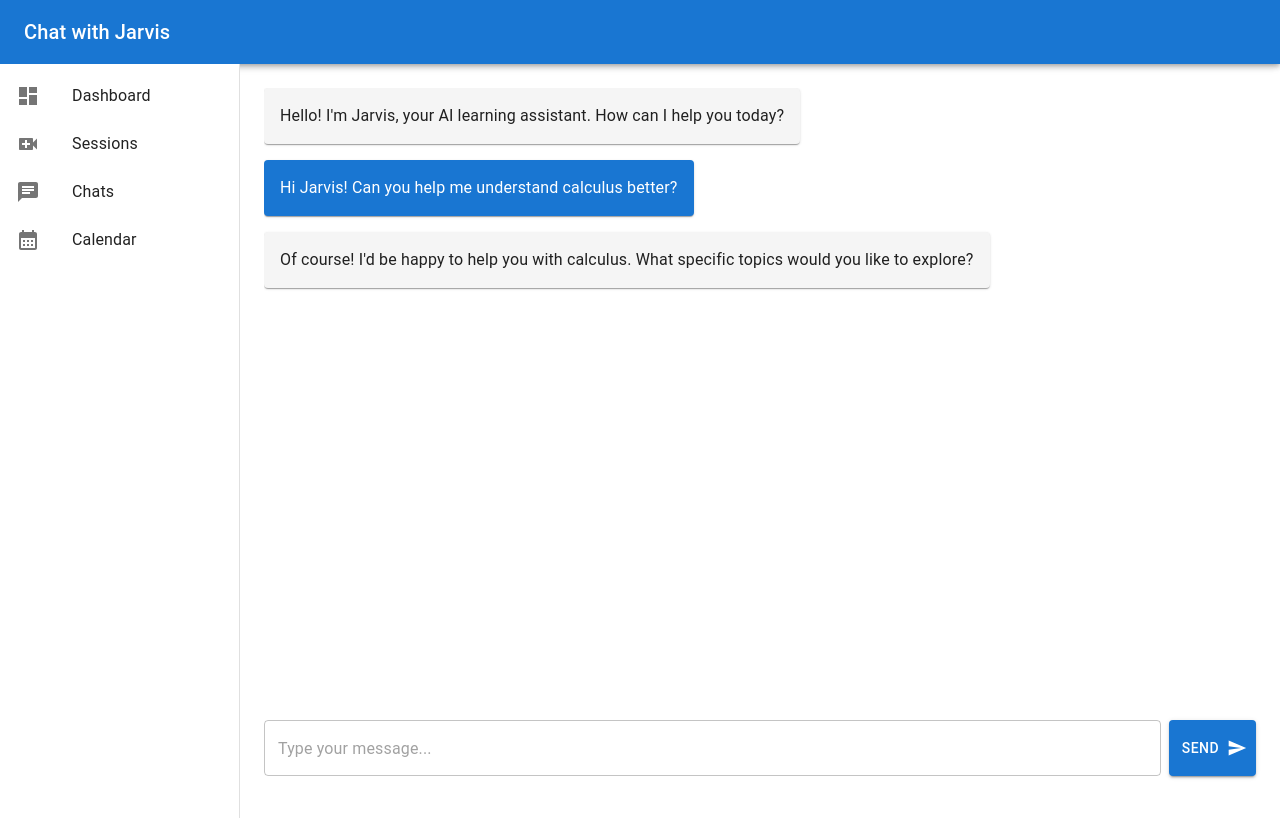
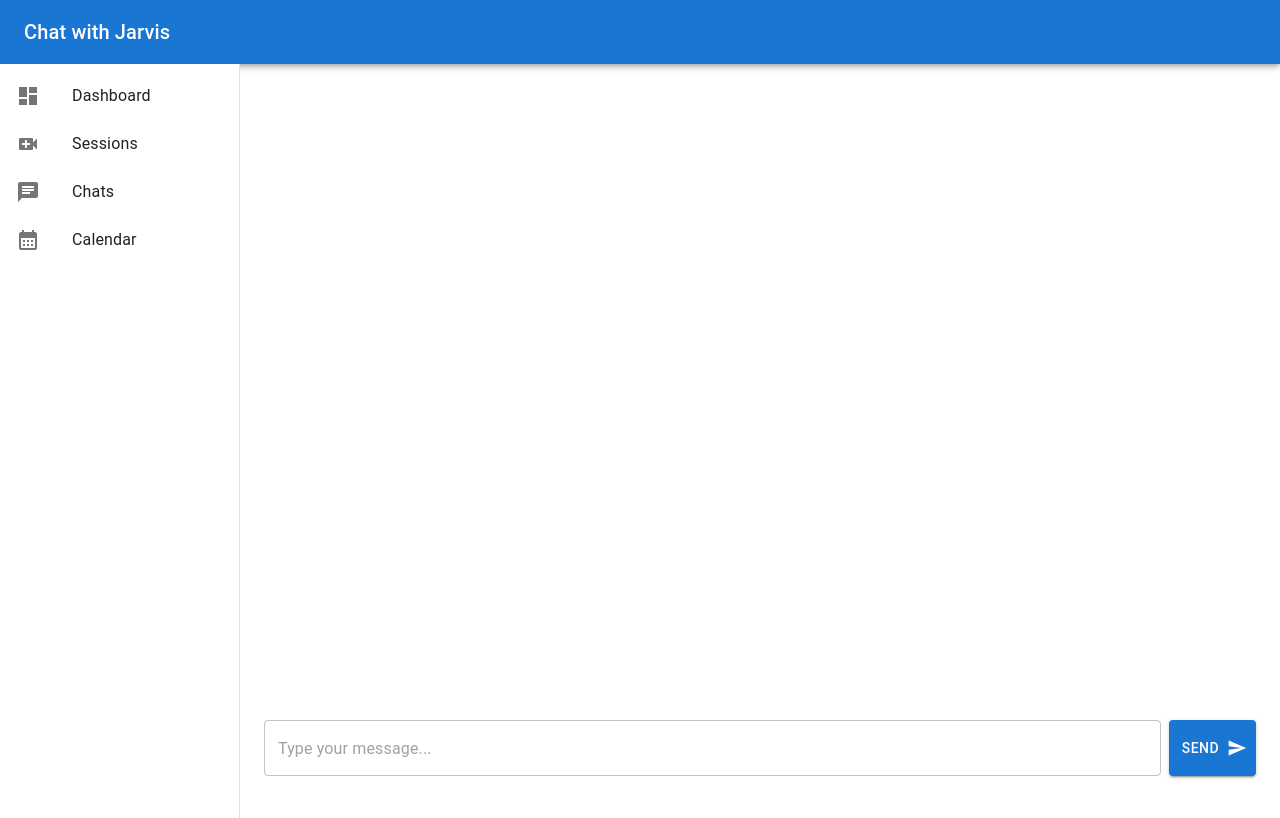
Before and after one commit to arvind-girish12/Hackathon-mesa, a React (Vite) app in the folder frontend/: page /chatbot in a window 1280 px wide. Shown: the top 818 px of the page. Built offline with nearby package versions, Linux system fonts and the light colour scheme.

Commit message:
Chore : Added CORS and Added API call

```diff
--- a/frontend/src/pages/chat/index.jsx
+++ b/frontend/src/pages/chat/index.jsx
@@ -1,5 +1,5 @@
-import { useState } from 'react';
-import { useNavigate } from 'react-router-dom';
+import { useState } from "react";
+import { useNavigate } from "react-router-dom";
 import {
   Box,
   Typography,
@@ -14,24 +14,24 @@ import {
   AppBar,
   Toolbar,
   Stack,
-  Paper
-} from '@mui/material';
-import ChatIcon from '@mui/icons-material/Chat';
-import DashboardIcon from '@mui/icons-material/Dashboard';
-import VideoCallIcon from '@mui/icons-material/VideoCall';
-import CalendarMonthIcon from '@mui/icons-material/CalendarMonth';
-import SendIcon from '@mui/icons-material/Send';
+  Paper,
+} from "@mui/material";
+import ChatIcon from "@mui/icons-material/Chat";
+import DashboardIcon from "@mui/icons-material/Dashboard";
+import VideoCallIcon from "@mui/icons-material/VideoCall";
+import CalendarMonthIcon from "@mui/icons-material/CalendarMonth";
+import SendIcon from "@mui/icons-material/Send";
 
 const ChatScreen = () => {
   const navigate = useNavigate();
   const [messages, setMessages] = useState([]);
-  const [inputMessage, setInputMessage] = useState('');
+  const [inputMessage, setInputMessage] = useState("");
 
   const menuItems = [
-    { text: 'Dashboard', icon: <DashboardIcon />, path: '/dashboard' },
-    { text: 'Sessions', icon: <VideoCallIcon />, path: '/sessions' },
-    { text: 'Chats', icon: <ChatIcon />, path: '/chats' },
-    { text: 'Calendar', icon: <CalendarMonthIcon />, path: '/calendar' }
+    { text: "Dashboard", icon: <DashboardIcon />, path: "/dashboard" },
+    { text: "Sessions", icon: <VideoCallIcon />, path: "/sessions" },
+    { text: "Chats", icon: <ChatIcon />, path: "/chats" },
+    { text: "Calendar", icon: <CalendarMonthIcon />, path: "/calendar" },
   ];
 
   const handleMenuClick = (path) => {
@@ -44,34 +44,39 @@ const ChatScreen = () => {
     // Add user message
     const userMessage = {
       text: inputMessage,
-      sender: 'user',
-      timestamp: new Date().toISOString()
+      sender: "user",
+      timestamp: new Date().toISOString(),
     };
 
-    setMessages(prev => [...prev, userMessage]);
-    setInputMessage('');
+    setMessages((prev) => [...prev, userMessage]);
+    setInputMessage("");
 
     try {
-      // TODO: Replace with actual API call
-      const response = await new Promise(resolve =>
-        setTimeout(() => resolve({ text: "This is a mock response from the chatbot." }), 1000)
-      );
+      const response = await fetch("http://127.0.0.1:5000/api/ask", {
+        method: "POST",
+        headers: {
+          "Content-Type": "application/json",
+        },
+        body: JSON.stringify({ question: inputMessage }),
+      });
 
-      // Add bot message
+      const data = await response.json();
+
+      // Add bot response
       const botMessage = {
-        text: response.text,
-        sender: 'bot',
-        timestamp: new Date().toISOString()
+        text: data.answer || "I'm sorry, I didn't understand that.",
+        sender: "bot",
+        timestamp: new Date().toISOString(),
       };
 
-      setMessages(prev => [...prev, botMessage]);
+      setMessages((prev) => [...prev, botMessage]);
     } catch (error) {
-      console.error('Error sending message:', error);
+      console.error("Error sending message:", error);
     }
   };
 
   return (
-    <Box sx={{ display: 'flex' }}>
+    <Box sx={{ display: "flex" }}>
       <AppBar position="fixed">
         <Toolbar>
           <Typography variant="h6" noWrap component="div" align="left">
@@ -85,11 +90,11 @@ const ChatScreen = () => {
         sx={{
           width: 240,
           flexShrink: 0,
-          '& .MuiDrawer-paper': {
+          "& .MuiDrawer-paper": {
             width: 240,
-            boxSizing: 'border-box',
-            marginTop: '64px'
-          }
+            boxSizing: "border-box",
+            marginTop: "64px",
+          },
         }}
       >
         <List>
@@ -99,9 +104,7 @@ const ChatScreen = () => {
               key={item.text}
               onClick={() => handleMenuClick(item.path)}
             >
-              <ListItemIcon>
-                {item.icon}
-              </ListItemIcon>
+              <ListItemIcon>{item.icon}</ListItemIcon>
               <ListItemText primary={item.text} />
             </ListItem>
           ))}
@@ -112,61 +115,38 @@ const ChatScreen = () => {
         component="main"
         sx={{
           flexGrow: 1,
-          height: '100vh',
-          display: 'flex',
-          flexDirection: 'column',
-          marginTop: '64px',
+          height: "100vh",
+          display: "flex",
+          flexDirection: "column",
+          marginTop: "64px",
           p: 3,
-          pb: 10 // Add bottom padding to ensure input bar is visible
+          pb: 10,
         }}
       >
         <Box
           sx={{
             flexGrow: 1,
-            overflowY: 'auto',
-            mb: 2
+            overflowY: "auto",
+            mb: 2,
           }}
         >
           <Stack spacing={2}>
-            {messages.length === 0 ? (
-              <>
-                <Box sx={{ display: 'flex', justifyContent: 'flex-start' }}>
-                  <Paper sx={{ p: 2, maxWidth: '70%', backgroundColor: 'grey.100' }}>
-                    <Typography variant="body1" align="left">
-                      Hello! I'm Jarvis, your AI learning assistant. How can I help you today?
-                    </Typography>
-                  </Paper>
-                </Box>
-                <Box sx={{ display: 'flex', justifyContent: 'flex-start' }}>
-                  <Paper sx={{ p: 2, maxWidth: '70%', backgroundColor: 'primary.main', color: 'white' }}>
-                    <Typography variant="body1" align="left">
-                      Hi Jarvis! Can you help me understand calculus better?
-                    </Typography>
-                  </Paper>
-                </Box>
-                <Box sx={{ display: 'flex', justifyContent: 'flex-start' }}>
-                  <Paper sx={{ p: 2, maxWidth: '70%', backgroundColor: 'grey.100' }}>
-                    <Typography variant="body1" align="left">
-                      Of course! I'd be happy to help you with calculus. What specific topics would you like to explore?
-                    </Typography>
-                  </Paper>
-                </Box>
-              </>
-            ) : (
-              messages.map((message, index) => (
+            {messages.map((message, index) => (
               <Box
                 key={index}
                 sx={{
-                    display: 'flex',
-                    justifyContent: 'flex-start'
+                  display: "flex",
+                  justifyContent:
+                    message.sender === "user" ? "flex-end" : "flex-start",
                 }}
               >
                 <Paper
                   sx={{
                     p: 2,
-                      maxWidth: '70%',
-                      backgroundColor: message.sender === 'user' ? 'primary.main' : 'grey.100',
-                      color: message.sender === 'user' ? 'white' : 'text.primary'
+                    maxWidth: "70%",
+                    backgroundColor:
+                      message.sender === "user" ? "primary.main" : "grey.100",
+                    color: message.sender === "user" ? "white" : "text.primary",
                   }}
                 >
                   <Typography variant="body1" align="left">
@@ -174,21 +154,20 @@ const ChatScreen = () => {
                   </Typography>
                 </Paper>
               </Box>
-              ))
-            )}
+            ))}
           </Stack>
         </Box>
 
         <Box
           sx={{
-            display: 'flex',
+            display: "flex",
             gap: 1,
-            position: 'fixed',
+            position: "fixed",
             bottom: 0,
-            left: 240, // Account for drawer width
+            left: 240,
             right: 0,
             p: 3,
-            backgroundColor: 'background.default'
+            backgroundColor: "background.default",
           }}
         >
           <TextField
@@ -198,7 +177,7 @@ const ChatScreen = () => {
             value={inputMessage}
             onChange={(e) => setInputMessage(e.target.value)}
             onKeyPress={(e) => {
-              if (e.key === 'Enter') {
+              if (e.key === "Enter") {
                 handleSendMessage();
               }
             }}
```
Also changed, not shown: 1 other file (tests, documents, lock files or other folders). Lines whose indentation alone changed are shown as unchanged.
